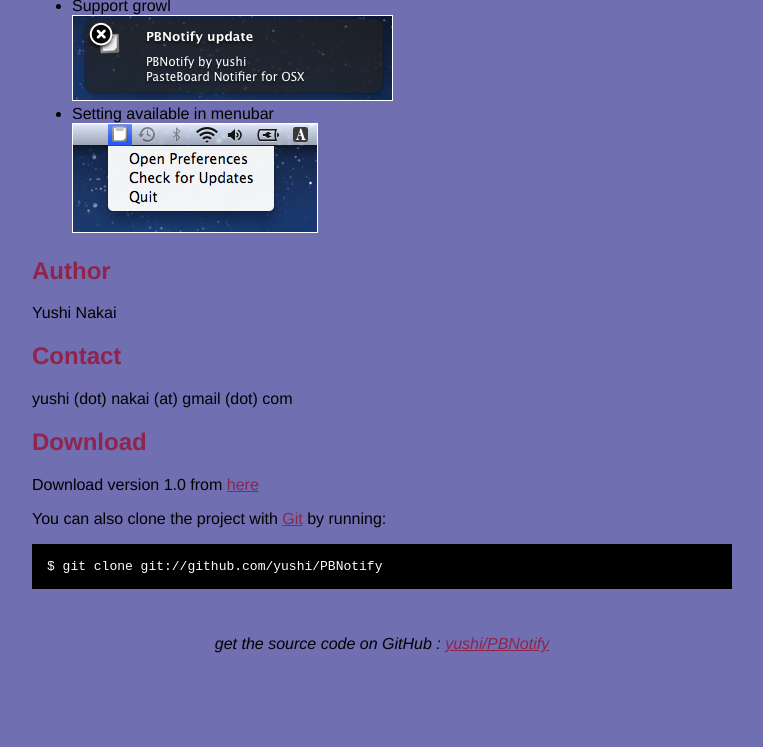
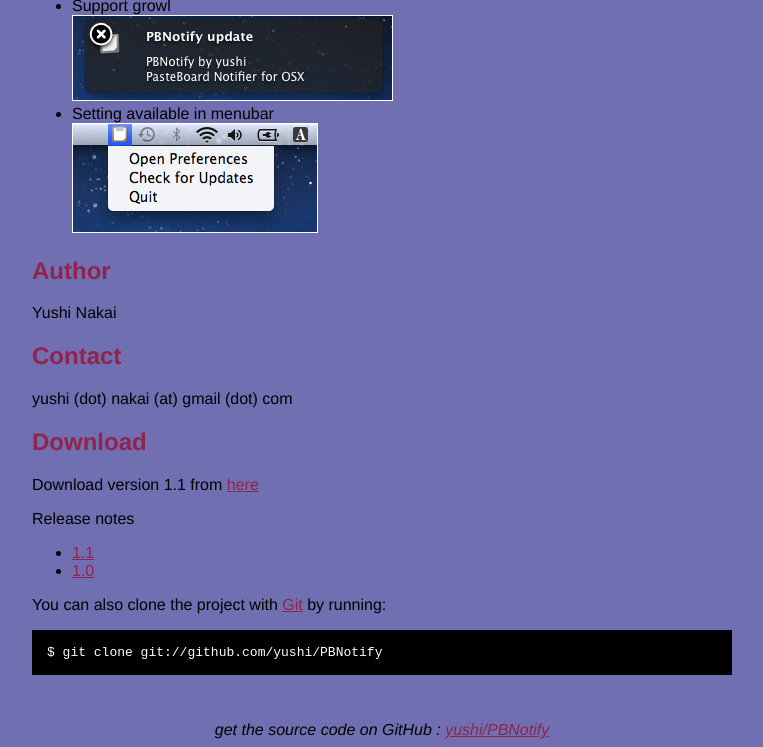
Before and after one commit to yushi/PBNotify, a plain HTML site: page index.html in a window 1280 px wide. Shown: the part 621-1368 px from the top of the page, without its empty margins (258-1021 px from the left). Before the commit the page ends 1282 px from the top, so only its background shows below. Drawn offline with Linux system fonts and the light colour scheme.

Commit message:
update project page

```diff
--- a/index.html
+++ b/index.html
@@ -37,7 +37,7 @@
   <div id="container">
 
     <div class="download">
-      <a href="https://github.com/downloads/yushi/PBNotify/PBNotify-v1.0.zip">
+      <a href="https://github.com/downloads/yushi/PBNotify/PBNotify-v1.1.zip">
         <img border="0" width="90" src="https://github.com/images/modules/download/zip.png"></a>
       <!--
       <a href="https://github.com/yushi/PBNotify/zipball/master">
@@ -71,12 +71,21 @@
     <p>yushi (dot) nakai (at) gmail (dot) com<br/>      </p>
     <h2>Download</h2>
     <p>
-      Download version 1.0 from <a href="https://github.com/downloads/yushi/PBNotify/PBNotify-v1.0.zip">here</a>
+      Download version 1.1 from <a href="https://github.com/downloads/yushi/PBNotify/PBNotify-v1.1.zip">here</a>
       <!--
       You can download this project in either
       <a href="https://github.com/yushi/PBNotify/zipball/master">zip</a> or
       <a href="https://github.com/yushi/PBNotify/tarball/master">tar formats.
         -->
+      <p>Release notes</p>
+      <ul>
+        <li>
+          <a href="http://yushi.github.com/PBNotify/changes/1.1.html">1.1</a>
+        </li>
+        <li>
+          <a href="http://yushi.github.com/PBNotify/changes/1.0.html">1.0</a>
+        </li>
+      </ul>
     </p>
     <p>You can also clone the project with <a href="http://git-scm.com">Git</a>
       by running:
```
